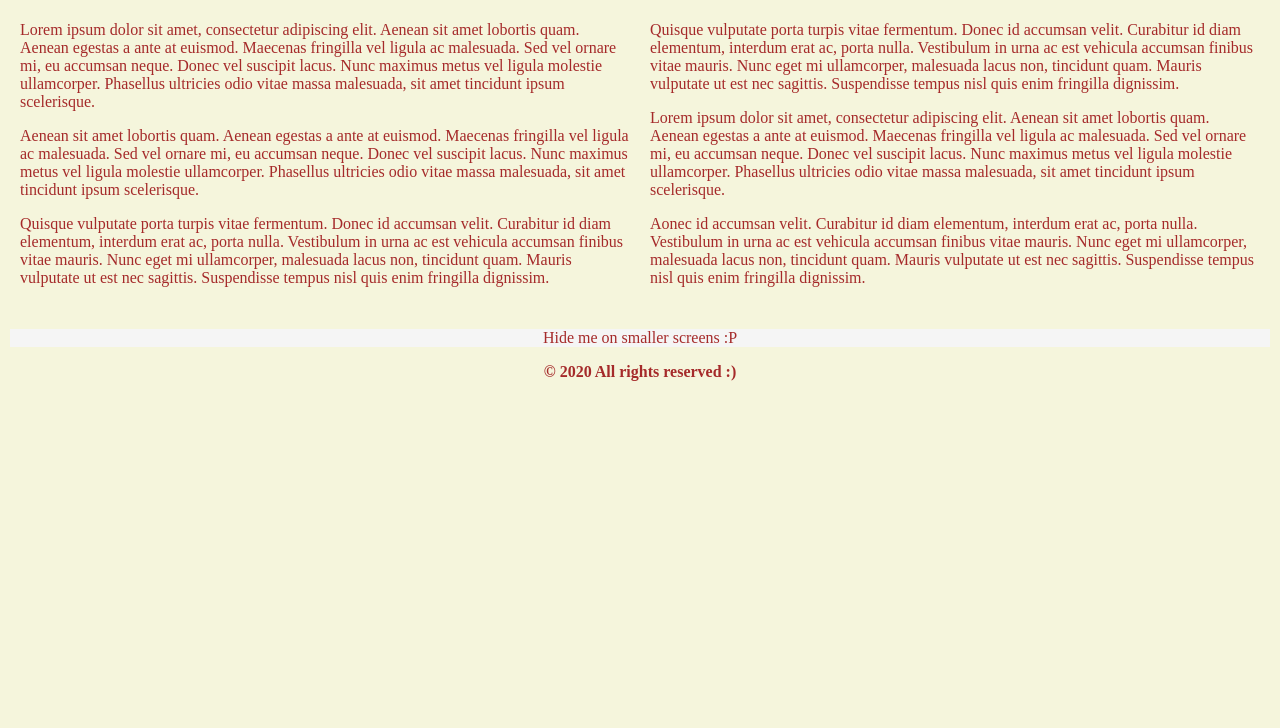
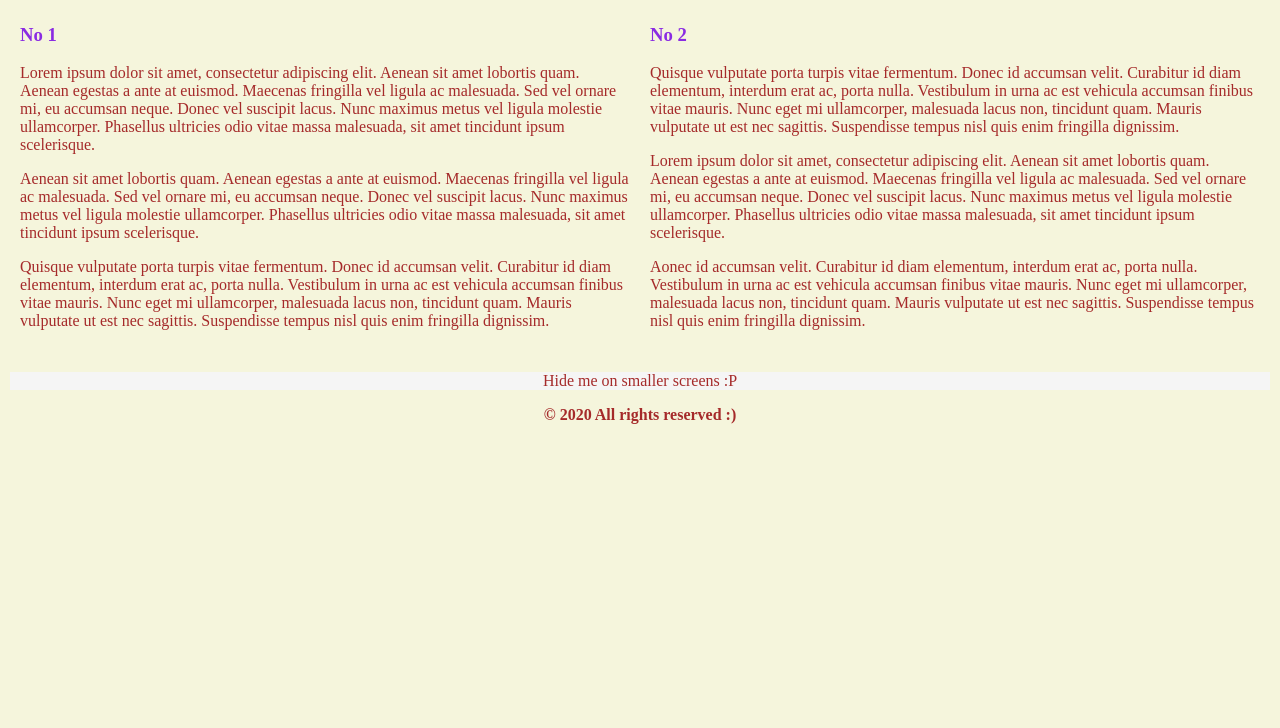
Before and after one commit to Jjiro/mediaquery, a plain HTML site: page index.html in a window 1280 px wide. Shown: the part 72-800 px from the top of the page. Drawn offline with Linux system fonts and the light colour scheme.

Commit message:
minor update...

```diff
--- a/index.html
+++ b/index.html
@@ -14,6 +14,7 @@
     <section>
       <section>
         <div class="main">
+            <h3>No 1</h3>
           <p>
             Lorem ipsum dolor sit amet, consectetur adipiscing elit. Aenean sit
             amet lobortis quam. Aenean egestas a ante at euismod. Maecenas
@@ -41,6 +42,7 @@
       </section>
       <section>
         <div class="other">
+            <h3>No 2</h3>
           <p>
             Quisque vulputate porta turpis vitae fermentum. Donec id accumsan
             velit. Curabitur id diam elementum, interdum erat ac, porta nulla.
--- a/styles.css
+++ b/styles.css
@@ -12,6 +12,9 @@ h1 {
   text-align: center;
   color: red;
 }
+h3 {
+  color: blueviolet;
+}
 p {
   color: rgb(77, 77, 77);
 }
@@ -20,7 +23,7 @@ p {
 section {
   display: flex;
   flex-wrap: nowrap;
- /** justify-content: flex-start;
+  /** justify-content: flex-start;
   flex-direction: column; **/
 }
 /* Create two columns with 10px on both sides*/
@@ -97,7 +100,7 @@ footer {
 /**Dealing with flexboxes**/
 @media screen and (max-width: 500px) {
   section {
-      flex-direction: column;
+    flex-direction: column;
     flex: 90%;
   }
   .main {
```
